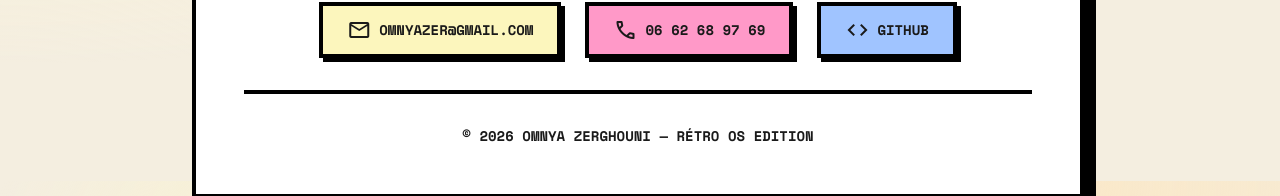
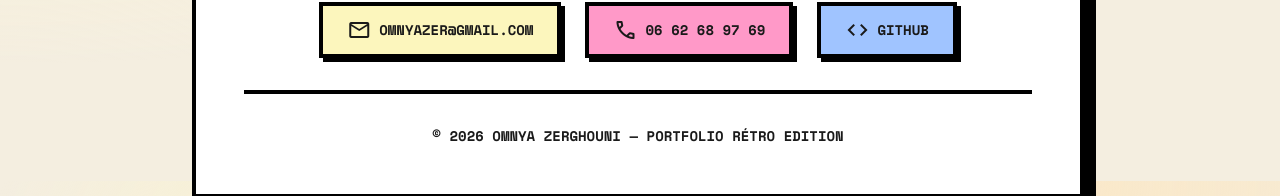
Before and after one commit to omnyazer/Portfolio, a plain HTML site: page index.html in a window 1280 px wide. Shown: the part 5419-5615 px from the top of the page. Drawn offline with nearby package versions, Linux system fonts and the light colour scheme.

Commit message:
corrections

```diff
--- a/index.html
+++ b/index.html
@@ -928,7 +928,7 @@
                 </div>
 
                 <div class="pt-8 border-t-4 border-black mt-8 text-sm font-mono font-bold uppercase">
-                    © 2026 Omnya Zerghouni — Rétro OS Edition
+                    © 2026 Omnya Zerghouni — Portfolio Rétro Edition
                 </div>
             </div>
         </div>
```
